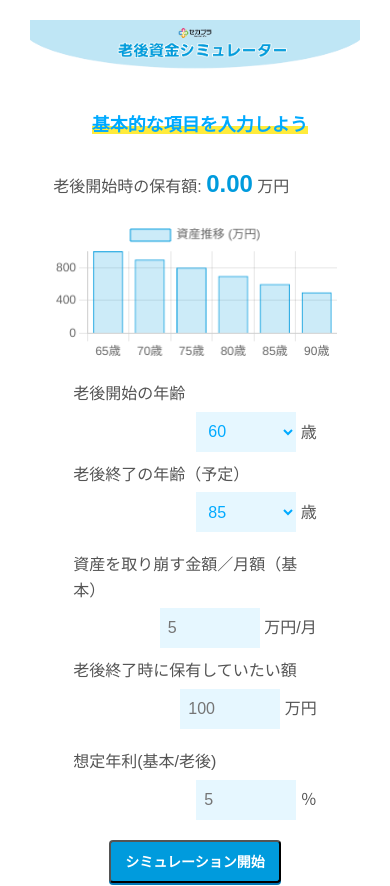
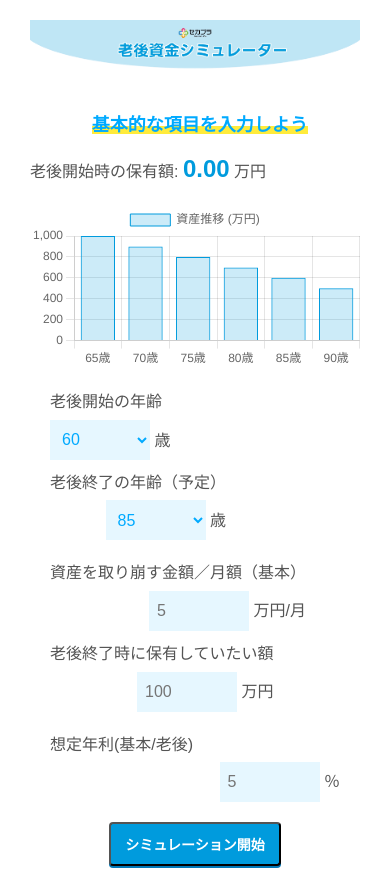
Before and after one commit to picpoly/simulator01, a plain HTML site: page index.html in a window 390 px wide. Shown: the top 886 px of the page. Drawn offline with nearby package versions, Linux system fonts and the light colour scheme; a web font is replaced by a local one.

Commit message:
update index.html

```diff
--- a/index.html
+++ b/index.html
@@ -198,15 +198,17 @@
 
     /* レスポンシブ対応（PC・スマホ共通） */
     @media screen and (max-width: 768px) {
-      .results, .inputs {
-        width: 95%;
-        padding: 15px;
-      }
+      .results,
+  .inputs {
+    width: 100%;
+    padding: 0;
+  }
 
-      .input-overlay .row {
-        flex-direction: column;
-        gap: 10px;
-      }
+  .input-overlay .row {
+    flex-direction: column;
+    gap: 10px;
+    align-items: flex-start;
+  }
       .left-item, .right-item {
         margin: 0;
         text-align: left;
```
